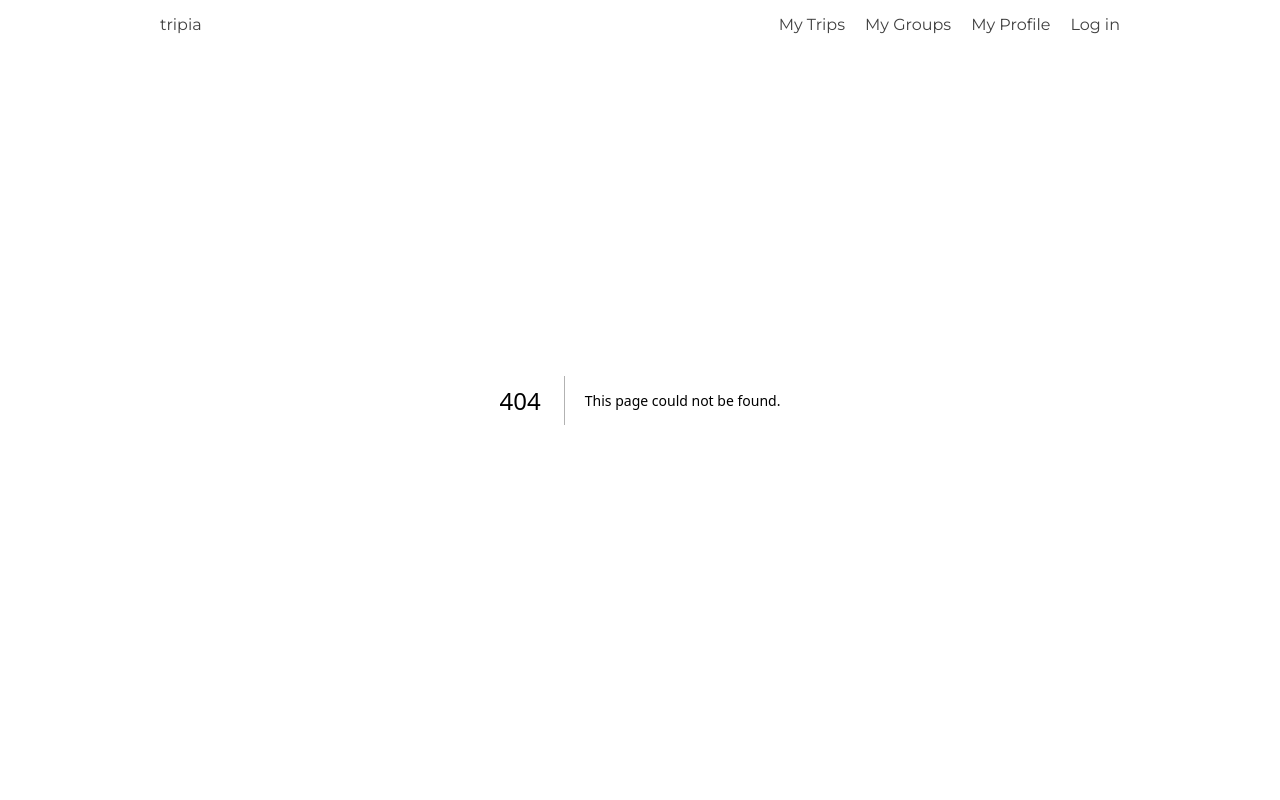
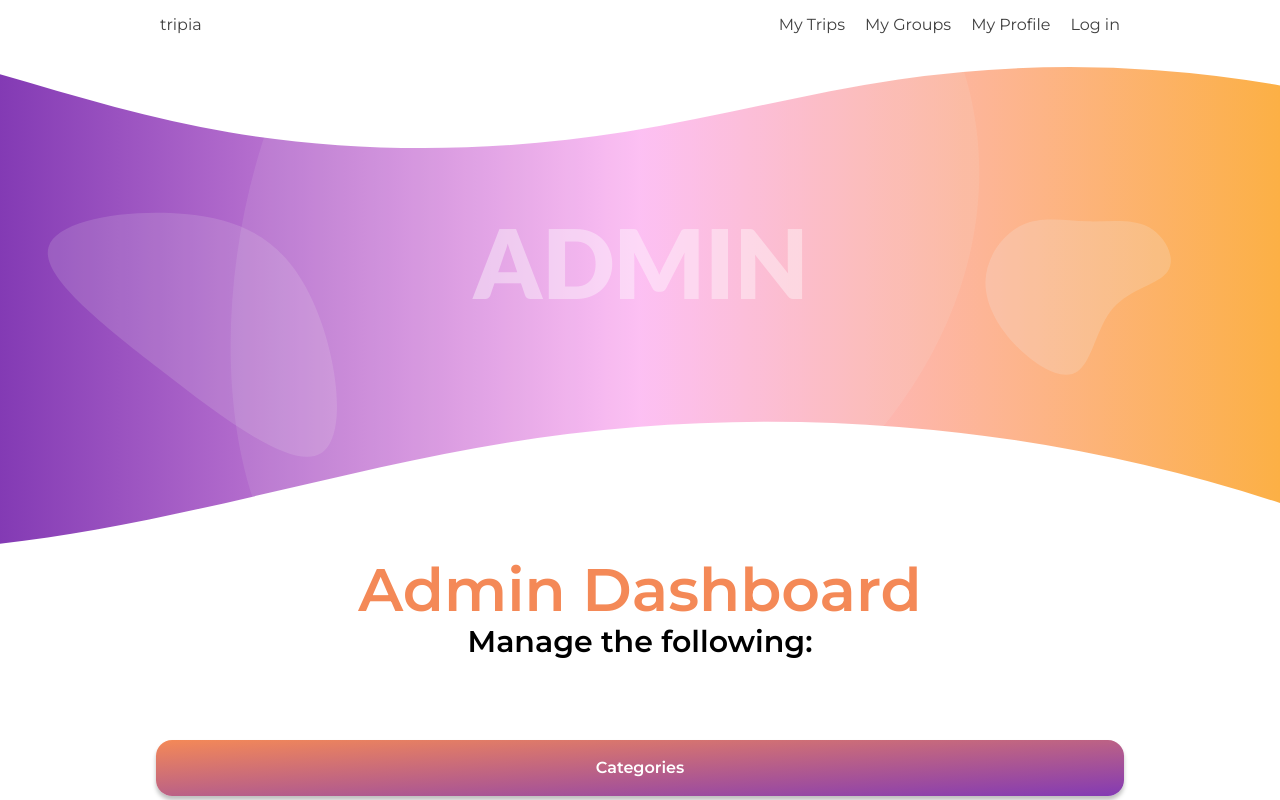
Before and after one commit to FeroHriadel/tripiafrontend, a Next.js app: page /admin in a window 1280 px wide. Before the commit this address had no page. Shown: the top 800 px of the page. Built offline with nearby package versions, Linux system fonts and the light colour scheme.

Commit message:
AdminPage

```diff
--- /dev/null
+++ b/app/admin/categories/page.tsx
@@ -0,0 +1,16 @@
+import GradientFlexi from '@/components/GradientFlexi';
+import React from 'react';
+
+
+
+const CategoriesPage = () => {
+  return (
+    <>
+      <GradientFlexi>
+
+      </GradientFlexi>
+    </>
+  )
+}
+
+export default CategoriesPage
--- /dev/null
+++ b/app/admin/page.tsx
@@ -0,0 +1,43 @@
+import ContentSection from '@/components/ContentSection';
+import ContentSectionDescription from '@/components/ContentSectionDescription';
+import ContentSectionHeader from '@/components/ContentSectionHeader';
+import ContentSectionButton from '@/components/ContentSectionButton';
+import Container from '@/components/Container';
+import GradientFlexi from '@/components/GradientFlexi';
+import GradientHeader from '@/components/GradientHeader';
+import React from 'react';
+import Link from 'next/link';
+
+
+
+const AdminPage = () => {
+  return (
+    <>
+      <GradientFlexi>
+        <GradientHeader text='ADMIN' />
+      </GradientFlexi>
+
+      <ContentSection>
+        <Container className='px-4'>
+          <ContentSectionHeader text='Admin Dashboard' />
+          <ContentSectionDescription text='Manage the following:' className='mb-20' />
+            <Link href='/admin/categories'>
+              <ContentSectionButton text='Categories' className='mb-4'/>
+            </Link>
+
+            <Link href='/admin/users'>
+              <ContentSectionButton text='Users' className='mb-4' />
+            </Link>
+
+            <Link href='/admin/trips'>
+              <ContentSectionButton text='Trips' className='mb-4' />
+            </Link>
+        </Container>
+      </ContentSection>
+
+      <GradientFlexi />
+    </>
+  )
+}
+
+export default AdminPage
--- a/components/ContentSection.tsx
+++ b/components/ContentSection.tsx
@@ -10,7 +10,7 @@ interface Props {
 
 const ContentSection = ({ children, className = '', style = {} }: Props) => {
   return (
-    <div className={`relative w-100 m-h-[280px] ` + className} style={{...style}}>
+    <div className={`relative w-100 min-h-[400px] ` + className} style={{...style}}>
       {children}
     </div>
   )
--- /dev/null
+++ b/components/ContentSectionButton.css
@@ -0,0 +1,20 @@
+.content-button {
+  appearance: none;
+  border: none;
+  padding: 0;
+  outline: none;
+  width: 100%;
+  height: 3.5rem;
+  background-color: white;
+  border-radius: 1rem;
+  font-weight: 600;
+  color: white;
+  background: linear-gradient(to right bottom, #F48957, #833AB4);
+  opacity: 1;
+  cursor: pointer;
+  box-shadow: 0 4px 4px 0 rgba(0, 0, 0, 0.25);
+}
+
+.gradient-button-big-text {
+  font-size: 1.25rem;
+}
--- /dev/null
+++ b/components/ContentSectionButton.tsx
@@ -0,0 +1,28 @@
+import React from 'react';
+import './ContentSectionButton.css';
+
+
+
+interface Props {
+  text: string;
+  className?: string;
+  style?: {[key: string]: string | number};
+}
+
+
+
+const ContentSectionButton = ({ text = 'addTextDummy', className = '', style = {} }: Props) => {
+  return (
+    <button
+      type='button'
+      className={className + ` ` + `content-button`}
+      style={style}
+    >
+      <p className='content-button-text'>
+        {text}
+      </p>
+    </button>
+  )
+}
+
+export default ContentSectionButton
--- /dev/null
+++ b/components/ContentSectionDescription.tsx
@@ -0,0 +1,19 @@
+import React from 'react';
+
+
+
+interface Props {
+  text: string;
+  className?: string;
+  style?: {[key: string]: string | number}
+}
+
+
+
+const ContentSectionHeader = ({ text, className = '', style = {} }: Props) => {
+  return (
+    <h4 className={`font-semibold text-xl xs:text-2xl md:text-3xl text-center ` + className} style={{...style}}>{text}</h4>
+  )
+}
+
+export default ContentSectionHeader
--- /dev/null
+++ b/components/ContentSectionHeader.tsx
@@ -0,0 +1,19 @@
+import React from 'react';
+
+
+
+interface Props {
+  text: string;
+  className?: string;
+  style?: {[key: string]: string | number}
+}
+
+
+
+const ContentSectionHeader = ({ text, className = '', style = {} }: Props) => {
+  return (
+    <h2 className={`font-semibold text-3xl xs:text-4xl md:text-6xl text-center text-textorange mb-1 ` + className} style={{...style}}>{text}</h2>
+  )
+}
+
+export default ContentSectionHeader
--- a/tailwind.config.ts
+++ b/tailwind.config.ts
@@ -8,6 +8,9 @@ const config: Config = {
   ],
   theme: {
     extend: {
+      colors: {
+        textorange: '#F48957'
+      },
       screens: {
         'xs': '500px',
         'sm': '640px',
@@ -15,7 +18,7 @@ const config: Config = {
         'lg': '1024px',
         'xl': '1280px',
         '2xl': '1536px',
-     }
+      },
     },
   },
   plugins: [],
```
Lines whose indentation alone changed are shown as unchanged.
